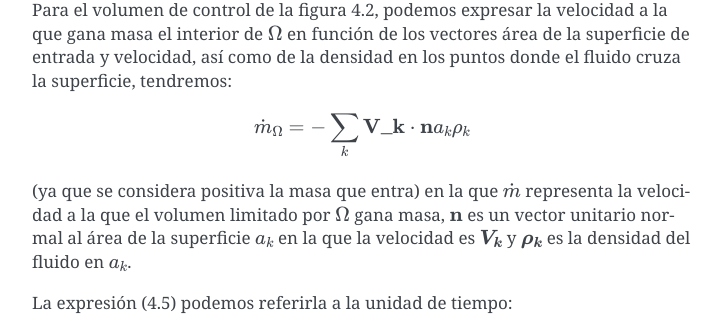
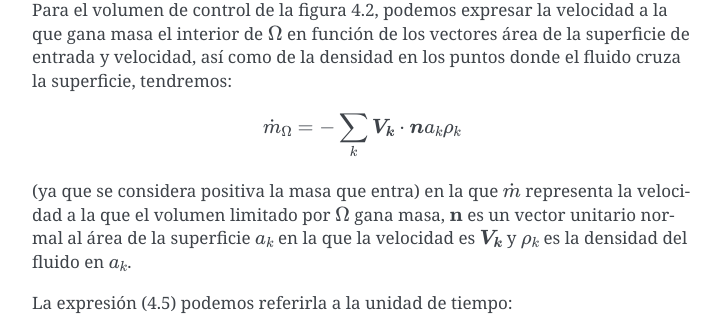
Before and after one commit to mantielero/termodinamica, a Sphinx documentation site: the page built from source/sistemas_abiertos_primer_principio.rst, in a window 1280 px wide and 900 px high, scrolled down 2002 px. Shown: the part 146-479 px from the top of the window, without its empty margins (388-1108 px from the left). Built offline with Sphinx 7.4.7, drawn with Linux system fonts in a browser that asks for light colours.

Commit message:
Update sistemas_abiertos_primer_principio.rst

```diff
--- a/source/sistemas_abiertos_primer_principio.rst
+++ b/source/sistemas_abiertos_primer_principio.rst
@@ -87,9 +87,9 @@ Para el volumen de control de la figura 4.2, podemos expresar la velocidad a la
 
 .. math::
 
-   \dot{m}_\Omega = -\sum_k \textbf{V_k} \cdot \textbf{n} a_k \rho_k
+   \dot{m}_\Omega = -\sum_k \boldsymbol{V_k} \cdot \boldsymbol{n} a_k \rho_k
 
-(ya que se considera positiva la masa que entra) en la que :math:`\dot{m}` representa la velocidad a la que el volumen limitado por :math:`\Omega` gana masa, :math:`\textbf{n}` es un vector unitario normal al área de la superficie :math:`a_k` en la que la velocidad es :math:`\boldsymbol{V_k}` y :math:`\boldsymbol{\rho_k}` es la densidad del fluido en :math:`a_k`.
+(ya que se considera positiva la masa que entra) en la que :math:`\dot{m}` representa la velocidad a la que el volumen limitado por :math:`\Omega` gana masa, :math:`\textbf{n}` es un vector unitario normal al área de la superficie :math:`a_k` en la que la velocidad es :math:`\boldsymbol{V_k}` y :math:`\rho_k` es la densidad del fluido en :math:`a_k`.
 
 La expresión (4.5) podemos referirla a la unidad de tiempo:
 
```
